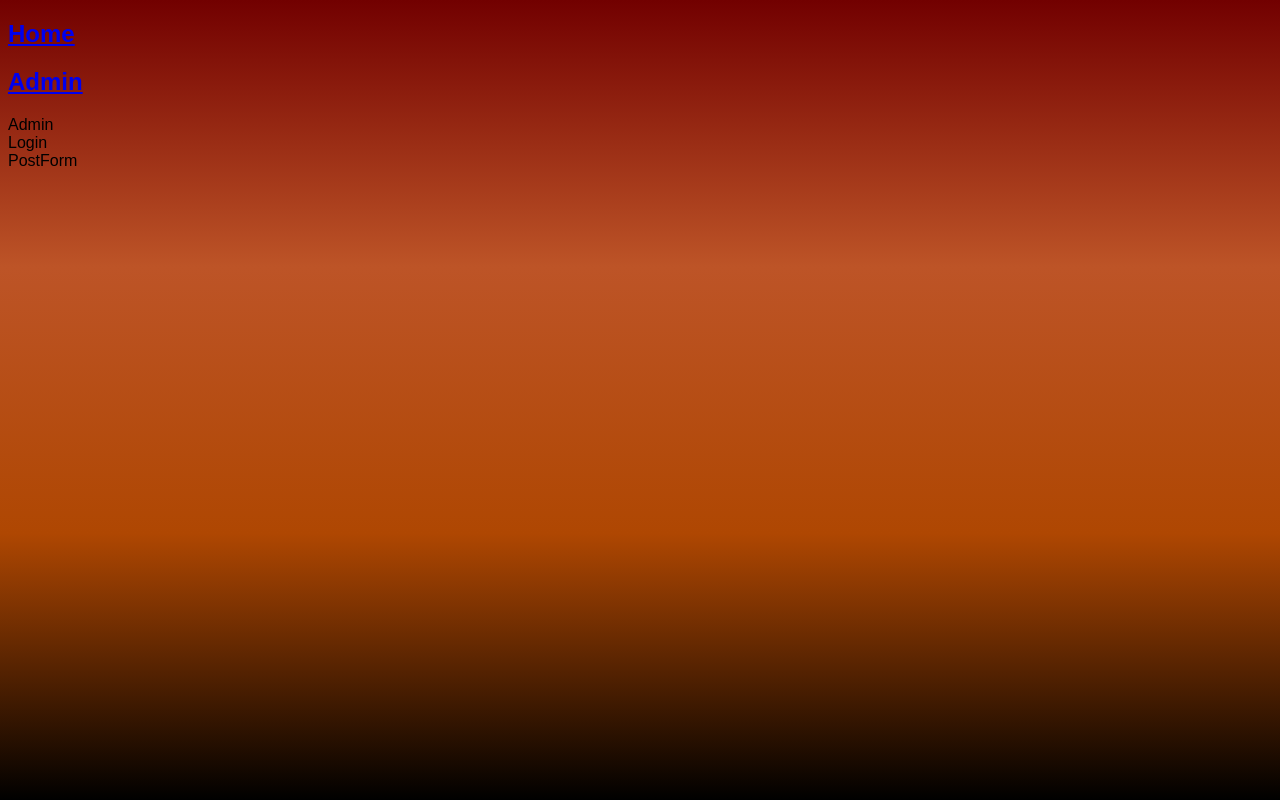
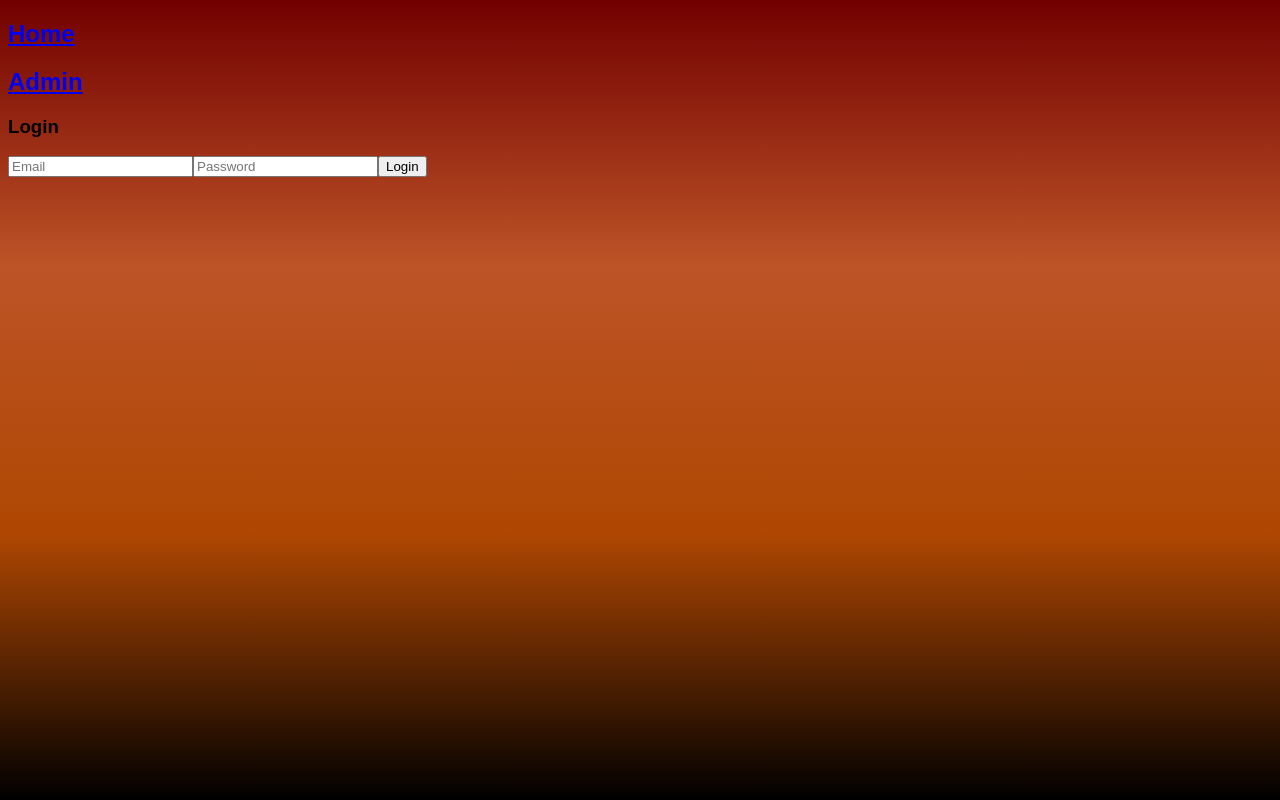
Before and after one commit to neft-tk/nameofthecampaign, a React (Create React App) app: page /admin in a window 1280 px wide. Built offline with nearby package versions, Linux system fonts and the light colour scheme.

Commit message:
basic login form component is set up

```diff
--- a/src/components/Login.jsx
+++ b/src/components/Login.jsx
@@ -1,7 +1,50 @@
-import React from 'react'
+import React, { useState } from 'react'
 
-export default function Login() {
+export default function Login({ handleLogin }) {
+    const [loginEmail, setLoginEmail] = useState('')
+    const [loginPassword, setLoginPassword] = useState('')
+
+    const onLoginEmailChange = (e) => {
+        setLoginEmail(e.target.value)
+    }
+
+    const onLoginPasswordChange = (e) => {
+        setLoginPassword(e.target.value)
+    }
+
+    const handleLoginSubmit = (e) => {
+        e.preventDefault();
+        handleLogin({
+            email: loginEmail,
+            password: loginPassword,
+        });
+    }
+
     return (
-      <div>Login</div>
+      <div>
+        <form onSubmit={handleLoginSubmit}>
+            <h3>Login</h3>
+
+            <input
+            id="login-email"
+            name="login-email"
+            placeholder="Email"
+            value={loginEmail}
+            onChange={onLoginEmailChange}>
+            </input>
+
+            <input
+            id="login-password"
+            name="login-password"
+            placeholder='Password'
+            value={loginPassword}
+            onChange={onLoginPasswordChange}>
+            </input>
+
+            <button type="submit">
+                Login
+            </button>
+        </form>
+      </div>
     )
 }
--- a/src/components/pages/Admin.jsx
+++ b/src/components/pages/Admin.jsx
@@ -11,16 +11,41 @@ export default function Admin() {
     if(!isLoggedIn) {
       const storedToken = localStorage.getItem('token');
       if(storedToken) {
-        API.getUserFromToken(storedToken)
-        // TODO: continue from here
+        API.getUserFromToken(storedToken).then((data) => {
+          if(data.user) {
+            setToken(storedToken)
+            setIsLoggedIn(true)
+          };
+        });
+      } else {
+        console.log('no stored token')
       }
     }
   })
+
+  const handleLogin = (userObj) => {
+    API.login(userObj).then((data) => {
+      if(data.msg === 'invalid login credentials'){
+        console.log('log in went wrong oopsie')
+        setIsLoggedIn(false)
+      }
+
+      if(data.token) {
+        setToken(data.token);
+        localStorage.setItem('token', data.token)
+      }
+    })
+
+  }
     return (
-      <>
-      <div>Admin</div>
-      <Login/>
-      <PostForm/>
-      </>
+      <div>
+        {isLoggedIn ? (
+          <PostForm/>
+        ) : (
+          <>
+          <Login handleLogin={handleLogin}/>
+          </>
+        )}
+        </div>
     )
 }
--- a/src/utils/API.js
+++ b/src/utils/API.js
@@ -3,6 +3,20 @@ import Static from './staticHelper';
 const URL_PREFIX = Static.serverUrl;
 
 const API = {
+    login: async (userObj) => {
+        const res = await fetch(`${URL_PREFIX}/api/users/login`, {
+            method: 'POST',
+            body: JSON.stringify(userObj),
+            headers: {
+                'Content-Type': 'application/json',
+            },
+        });
+        if(res.status === 401) {
+            console.log('DENIED LOGIN');
+            return await res.json({ msg: 'invalid login credentials'})
+        }
+        return await res.json()
+    },
     getUsers: async () => {
         const res = await fetch(`${URL_PREFIX}/api/users/`, {
             method: 'GET',
@@ -12,7 +26,7 @@ const API = {
         });
         return await res.json();
     },
-    getUsersFromToken: async (token) => {
+    getUserFromToken: async (token) => {
         const res = await fetch(`${URL_PREFIX}/api/users/readtoken`, {
             method: 'GET',
             headers: {
```
